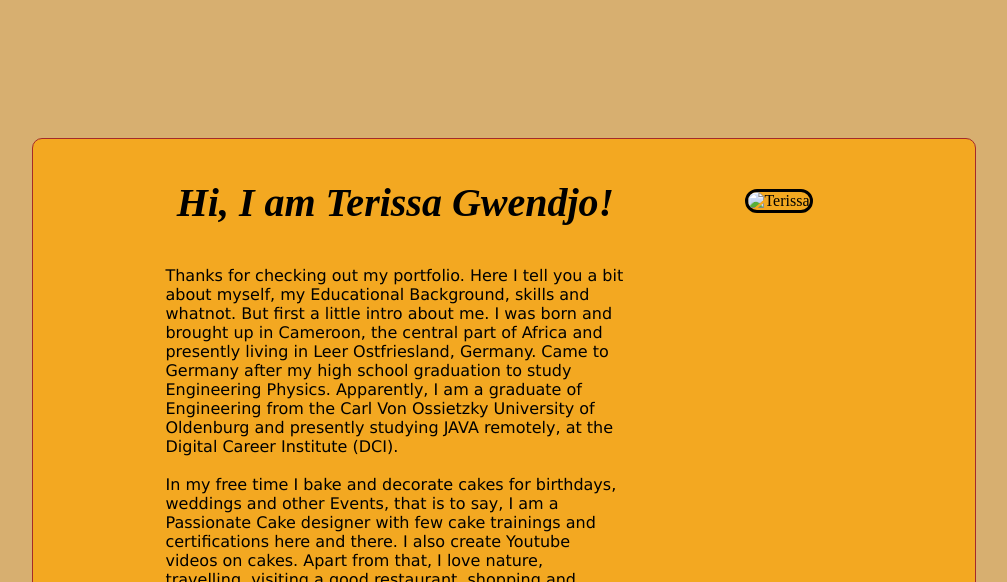
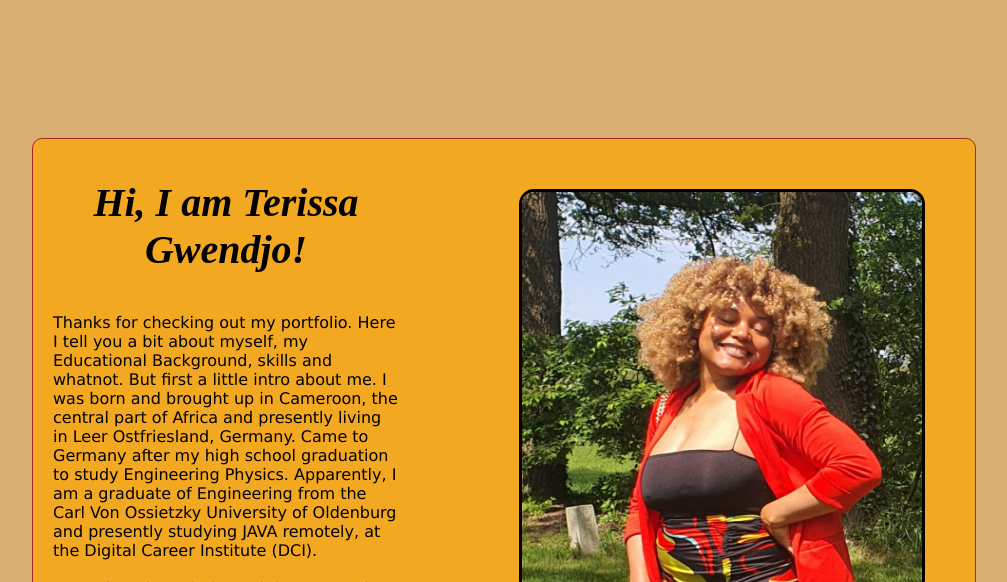
Before and after one commit to TerissaGwendjo/portfolio, a plain HTML site: page index.html in a window 1280 px wide. Shown: the part 218-800 px from the top of the page, without its empty margins (136-1143 px from the left). Drawn offline with Linux system fonts and the light colour scheme.

Commit message:
update index file

```diff
--- a/index.html
+++ b/index.html
@@ -26,7 +26,7 @@
                     <p style="font-family: Verdana, Geneva, Tahoma, sans-serif; margin: 20px;">Thanks for checking out my portfolio. Here I tell you a bit about myself, my Educational Background, skills and whatnot. But first a little intro about me. I was born and brought up in Cameroon, the central part of Africa and presently living in Leer Ostfriesland, Germany. Came to Germany after my high school graduation to study Engineering Physics. Apparently, I am a graduate of Engineering from the Carl Von Ossietzky University of Oldenburg and presently studying JAVA remotely, at the Digital Career Institute (DCI). <br><br>In my free time I bake and decorate cakes for birthdays, weddings and other Events, that is to say, I am a Passionate Cake designer with few cake trainings and certifications here and there. I also create Youtube videos on cakes. Apart from that, I love nature, travelling, visiting a good restaurant, shopping and dancing. <br> <br> If you would like to connect with me, check out my contact information at the top of this website. Kind regards...</p>
                 </section>
                 <section class="imghome">
-                    <img src="./pic2.jpg" alt="Terissa" style="width: 400px; height: 400px; margin: 50px; border:solid; border-radius: 15px ;">
+                    <img src="./pictures/pic2.jpg" alt="Terissa" style="width: 400px; height: 400px; margin: 50px; border:solid; border-radius: 15px ;">
                 </section>
 
     </body>
```
